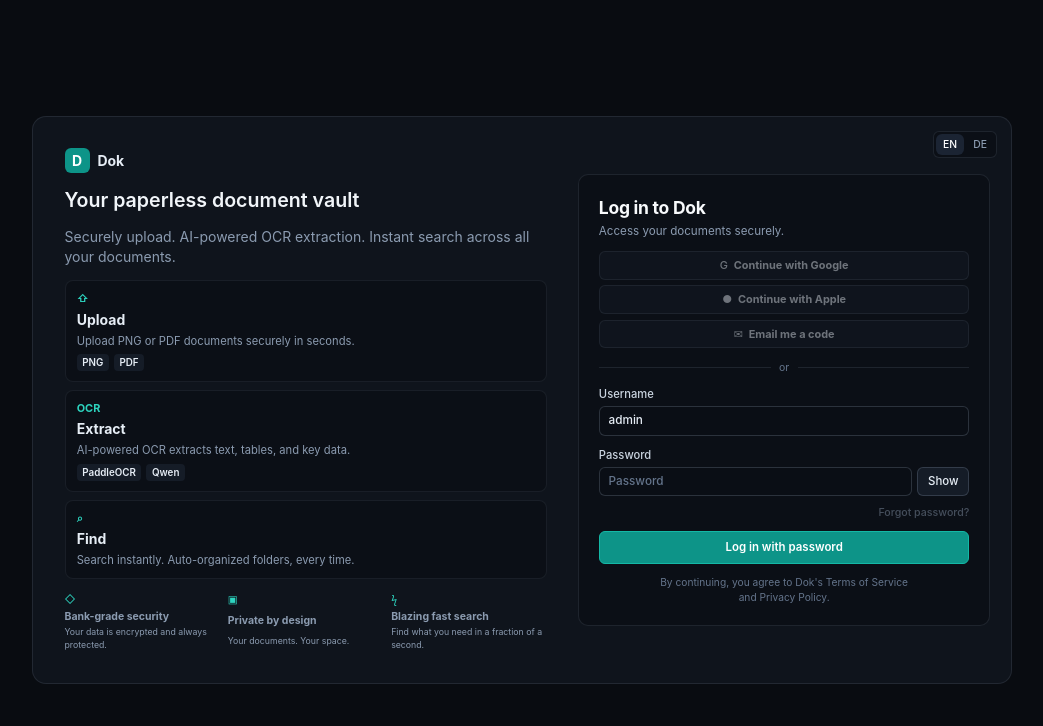
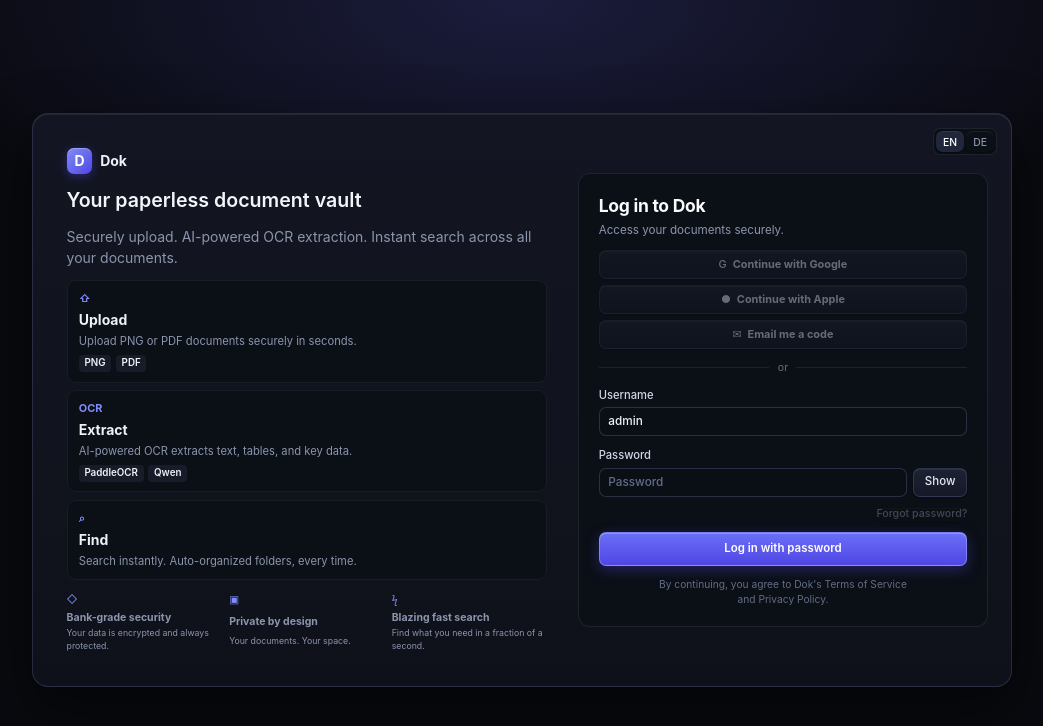
Before and after one commit to DrBearJew/OCR, a React (Vite) app in the folder app/frontend/: page / in a window 1280 px wide. Shown: the top 726 px of the page, without its empty margins (118-1161 px from the left). Built offline with nearby package versions, Linux system fonts and the light colour scheme; no server answers.

Commit message:
design(ui): obsidian-indigo palette, tactile surfaces/buttons, and snug table pills

```diff
--- a/app/frontend/src/styles.css
+++ b/app/frontend/src/styles.css
@@ -5,32 +5,32 @@
 
 :root {
   color-scheme: dark;
-  --bg: #090c11;
-  --surface: #0f141c;
-  --surface-2: #151c27;
-  --surface-3: #1b2433;
-  --border: rgba(148, 163, 184, 0.14);
-  --border-strong: rgba(148, 163, 184, 0.24);
-  --border-soft: rgba(148, 163, 184, 0.1);
-  --text: #e6edf5;
-  --text-soft: #cbd5e1;
-  --muted: #8b9bb0;
-  --dim: #64748b;
-  --accent: #0d9488;
-  --accent-hover: #0f766e;
-  --accent-bright: #2dd4bf;
-  --accent-soft: rgba(20, 184, 166, 0.12);
+  --bg: #090a0f;
+  --surface: #11131c;
+  --surface-2: #181c29;
+  --surface-3: #21273a;
+  --border: rgba(148, 163, 184, 0.13);
+  --border-strong: rgba(165, 180, 252, 0.2);
+  --border-soft: rgba(148, 163, 184, 0.09);
+  --text: #edf1f8;
+  --text-soft: #cfd7e6;
+  --muted: #8b95ad;
+  --dim: #636d85;
+  --accent: #5b5ef0;
+  --accent-hover: #4f46e5;
+  --accent-bright: #818cf8;
+  --accent-soft: rgba(99, 102, 241, 0.14);
   --green: #34d399;
   --green-soft: rgba(16, 185, 129, 0.14);
   --orange: #fbbf24;
   --orange-soft: rgba(245, 158, 11, 0.14);
-  --red: #f87171;
-  --red-soft: rgba(239, 68, 68, 0.13);
+  --red: #fb7185;
+  --red-soft: rgba(244, 63, 94, 0.14);
   --blue: #60a5fa;
-  --blue-soft: rgba(59, 130, 246, 0.14);
-  --radius-sm: 6px;
-  --radius: 8px;
-  --radius-lg: 10px;
+  --blue-soft: rgba(96, 165, 250, 0.14);
+  --radius-sm: 7px;
+  --radius: 9px;
+  --radius-lg: 12px;
   --font-sans: Inter, ui-sans-serif, system-ui, -apple-system, BlinkMacSystemFont, "Segoe UI", Roboto, sans-serif;
   --font-mono: ui-monospace, SFMono-Regular, Menlo, Monaco, Consolas, monospace;
 }
@@ -103,26 +103,28 @@ a.icon-button {
   align-items: center;
   justify-content: center;
   gap: 0.42rem;
-  min-height: 2.05rem;
-  padding: 0.34rem 0.7rem;
-  border: 1px solid var(--border-strong);
+  min-height: 2.1rem;
+  padding: 0.36rem 0.78rem;
+  border: 1px solid rgba(165, 180, 252, 0.16);
   border-radius: var(--radius-sm);
-  background: var(--surface-2);
-  color: var(--text);
+  background: linear-gradient(180deg, #1d2233 0%, #151926 100%);
+  color: #e4e9f5;
+  box-shadow: inset 0 1px 0 rgba(255, 255, 255, 0.07), 0 1px 2px rgba(0, 0, 0, 0.32);
   font-size: 0.82rem;
-  font-weight: 500;
+  font-weight: 550;
   line-height: 1.2;
   cursor: pointer;
   white-space: nowrap;
   text-decoration: none;
-  transition: background 110ms ease, border-color 110ms ease, color 110ms ease;
+  transition: background 120ms ease, border-color 120ms ease, color 120ms ease, box-shadow 120ms ease;
 }
 
 button:hover:not(:disabled),
 a.icon-button:hover {
-  background: var(--surface-3);
-  border-color: rgba(148, 163, 184, 0.38);
-  color: #fff;
+  background: linear-gradient(180deg, #252b40 0%, #1c2132 100%);
+  border-color: rgba(129, 140, 248, 0.45);
+  color: #ffffff;
+  box-shadow: inset 0 1px 0 rgba(255, 255, 255, 0.1), 0 2px 6px rgba(0, 0, 0, 0.35);
   text-decoration: none;
 }
 
@@ -136,34 +138,37 @@ a:focus-visible {
 }
 
 button:disabled {
-  opacity: 0.45;
+  opacity: 0.42;
   cursor: not-allowed;
 }
 
 button.primary {
-  background: var(--accent);
-  border-color: #14b8a6;
-  color: #fff;
+  background: linear-gradient(180deg, #6b6ff7 0%, #4f46e5 100%);
+  border-color: rgba(165, 180, 252, 0.48);
+  color: #ffffff;
   font-weight: 600;
+  box-shadow: inset 0 1px 0 rgba(255, 255, 255, 0.25), 0 1px 2px rgba(0, 0, 0, 0.4), 0 4px 12px rgba(79, 70, 229, 0.32);
 }
 
 button.primary:hover:not(:disabled) {
-  background: var(--accent-hover);
-  border-color: var(--accent-bright);
+  background: linear-gradient(180deg, #7c80fa 0%, #5b52f0 100%);
+  border-color: rgba(199, 210, 254, 0.65);
+  box-shadow: inset 0 1px 0 rgba(255, 255, 255, 0.3), 0 2px 4px rgba(0, 0, 0, 0.42), 0 6px 16px rgba(99, 102, 241, 0.42);
 }
 
 button.danger-button,
 .danger-button {
-  background: var(--red-soft);
-  border-color: rgba(239, 68, 68, 0.32);
-  color: #fca5a5;
+  background: linear-gradient(180deg, rgba(225, 29, 72, 0.22) 0%, rgba(159, 18, 57, 0.18) 100%);
+  border-color: rgba(251, 113, 133, 0.34);
+  color: #fda4af;
+  box-shadow: inset 0 1px 0 rgba(255, 255, 255, 0.06);
 }
 
 button.danger-button:hover:not(:disabled),
 .danger-button:hover:not(:disabled) {
-  background: rgba(239, 68, 68, 0.22);
-  border-color: rgba(239, 68, 68, 0.55);
-  color: #fee2e2;
+  background: linear-gradient(180deg, rgba(225, 29, 72, 0.34) 0%, rgba(159, 18, 57, 0.26) 100%);
+  border-color: rgba(251, 113, 133, 0.6);
+  color: #ffe4e6;
 }
 
 button.icon-button,
@@ -312,9 +317,9 @@ pre {
 }
 
 .pill {
-  background: rgba(148, 163, 184, 0.11);
-  border: 1px solid var(--border);
-  color: var(--text-soft);
+  background: rgba(99, 102, 241, 0.13);
+  border: 1px solid rgba(129, 140, 248, 0.26);
+  color: #c7d2fe;
 }
 
 .badge {
@@ -390,8 +395,8 @@ pre {
   height: 100vh;
   display: flex;
   flex-direction: column;
-  padding: 0.7rem 0.55rem;
-  background: #0b0f16;
+  padding: 0.75rem 0.6rem;
+  background: #0c0e15;
   border-right: 1px solid var(--border);
   overflow-y: auto;
   overflow-x: hidden;
@@ -401,27 +406,30 @@ pre {
   justify-content: flex-start;
   width: 100%;
   padding: 0.42rem 0.5rem;
-  margin-bottom: 0.75rem;
+  margin-bottom: 0.8rem;
   border: 0;
   background: transparent;
+  box-shadow: none;
   color: #f8fafc;
-  font-size: 0.94rem;
+  font-size: 0.95rem;
   font-weight: 700;
-  letter-spacing: -0.01em;
+  letter-spacing: -0.015em;
 }
 
 .brand-button:hover {
-  background: var(--surface-2);
+  background: rgba(255, 255, 255, 0.04);
+  box-shadow: none;
 }
 
 .brand-mark {
-  width: 1.7rem;
-  height: 1.7rem;
+  width: 1.75rem;
+  height: 1.75rem;
   display: inline-grid;
   place-items: center;
-  border-radius: 6px;
-  background: var(--accent);
+  border-radius: 7px;
+  background: linear-gradient(135deg, #818cf8 0%, #4f46e5 100%);
   color: #fff;
+  box-shadow: inset 0 1px 0 rgba(255, 255, 255, 0.28), 0 2px 10px rgba(79, 70, 229, 0.42);
   flex: 0 0 auto;
 }
 
@@ -450,11 +458,12 @@ pre {
 .sidebar nav button {
   justify-content: flex-start;
   width: 100%;
-  min-height: 2rem;
-  padding: 0.34rem 0.55rem;
-  border: 0;
+  min-height: 2.05rem;
+  padding: 0.34rem 0.6rem;
+  border: 1px solid transparent;
   border-radius: var(--radius-sm);
   background: transparent;
+  box-shadow: none;
   color: var(--muted);
   font-size: 0.84rem;
   font-weight: 500;
@@ -462,7 +471,7 @@ pre {
 
 .sidebar nav button svg {
   flex: 0 0 auto;
-  opacity: 0.85;
+  opacity: 0.8;
 }
 
 .sidebar nav button span {
@@ -471,19 +480,22 @@ pre {
 }
 
 .sidebar nav button:hover {
-  background: var(--surface-2);
+  background: rgba(255, 255, 255, 0.045);
+  border-color: transparent;
+  box-shadow: none;
   color: var(--text);
 }
 
 .sidebar nav button.active {
-  background: var(--surface-2);
-  color: #f8fafc;
+  background: linear-gradient(180deg, rgba(99, 102, 241, 0.2) 0%, rgba(79, 70, 229, 0.13) 100%);
+  border-color: rgba(129, 140, 248, 0.28);
+  color: #ffffff;
   font-weight: 600;
-  box-shadow: inset 2.5px 0 0 var(--accent-bright);
+  box-shadow: inset 0 1px 0 rgba(255, 255, 255, 0.09);
 }
 
 .sidebar nav button.active svg {
-  color: var(--accent-bright);
+  color: #a5b4fc;
   opacity: 1;
 }
 
@@ -492,12 +504,14 @@ pre {
   justify-content: flex-start;
   width: 100%;
   border-color: var(--border);
-  background: transparent;
+  background: rgba(255, 255, 255, 0.025);
+  box-shadow: none;
   color: var(--muted);
 }
 
 .sidebar .logout:hover {
-  background: var(--surface-2);
+  background: rgba(255, 255, 255, 0.06);
+  border-color: var(--border-strong);
   color: var(--text);
 }
 
@@ -520,7 +534,9 @@ pre {
   flex-direction: column;
   min-width: 0;
   overflow-x: clip;
-  background: var(--bg);
+  background:
+    radial-gradient(ellipse 75% 42% at 50% -12%, rgba(99, 102, 241, 0.14), transparent 72%),
+    var(--bg);
 }
 
 .top-status-bar {
@@ -532,9 +548,9 @@ pre {
   justify-content: space-between;
   align-items: center;
   gap: 0.6rem;
-  min-height: 3rem;
+  min-height: 3.1rem;
   padding: 0.42rem 1.25rem;
-  background: #0b0f16;
+  background: #0c0e15;
   border-bottom: 1px solid var(--border);
 }
 
@@ -704,10 +720,11 @@ pre {
 .timeline {
   min-width: 0;
   max-width: 100%;
-  padding: 0.95rem 1rem;
-  border: 1px solid var(--border);
+  padding: 1rem 1.05rem;
+  border: 1px solid rgba(165, 180, 252, 0.12);
   border-radius: var(--radius-lg);
-  background: var(--surface);
+  background: linear-gradient(180deg, #131622 0%, #10121b 100%);
+  box-shadow: inset 0 1px 0 rgba(255, 255, 255, 0.055), 0 4px 18px rgba(0, 0, 0, 0.24);
 }
 
 .section-heading-row,
@@ -872,19 +889,20 @@ pre {
   display: inline-flex;
   flex-wrap: wrap;
   gap: 0.25rem;
-  padding: 0.2rem;
+  padding: 0.22rem;
   border: 1px solid var(--border);
   border-radius: var(--radius);
-  background: var(--surface);
+  background: #0d1018;
   justify-self: start;
 }
 
 .admin-tabs button {
   min-height: 1.85rem;
-  padding: 0.25rem 0.75rem;
-  border: 0;
-  border-radius: 5px;
+  padding: 0.26rem 0.8rem;
+  border: 1px solid transparent;
+  border-radius: 6px;
   background: transparent;
+  box-shadow: none;
   color: var(--muted);
   font-size: 0.82rem;
   font-weight: 500;
@@ -892,13 +910,17 @@ pre {
 
 .admin-tabs button:hover {
   color: var(--text);
-  background: var(--surface-2);
+  background: rgba(255, 255, 255, 0.045);
+  border-color: transparent;
+  box-shadow: none;
 }
 
 .admin-tabs button.active {
-  background: var(--surface-3);
-  color: #fff;
+  background: linear-gradient(180deg, rgba(99, 102, 241, 0.24) 0%, rgba(79, 70, 229, 0.16) 100%);
+  border-color: rgba(129, 140, 248, 0.36);
+  color: #ffffff;
   font-weight: 600;
+  box-shadow: inset 0 1px 0 rgba(255, 255, 255, 0.12);
 }
 
 .admin-form-grid,
@@ -1094,15 +1116,9 @@ pre {
 }
 
 .bulk-bar.console-bulk button {
-  min-height: 1.8rem;
-  padding: 0.22rem 0.55rem;
+  min-height: 1.85rem;
+  padding: 0.24rem 0.62rem;
   font-size: 0.78rem;
-  background: transparent;
-  border-color: var(--border);
-}
-
-.bulk-bar.console-bulk button:hover:not(:disabled) {
-  background: var(--surface-2);
 }
 
 .bulk-scope-toggle {
@@ -1115,9 +1131,9 @@ pre {
 }
 
 .document-console-table {
-  border: 1px solid var(--border-soft);
+  border: 1px solid var(--border);
   border-radius: var(--radius);
-  background: #0b0f16;
+  background: #0c0e16;
   overflow-x: auto;
 }
 
@@ -1127,15 +1143,16 @@ pre {
   grid-template-columns: 24px minmax(0, 1.9fr) minmax(0, 0.78fr) minmax(0, 0.68fr) minmax(0, 0.56fr) minmax(0, 0.46fr);
   gap: 0.5rem;
   align-items: center;
-  padding: 0.5rem 0.65rem;
+  padding: 0.55rem 0.7rem;
 }
 
 .doc-table-head {
   font-size: 0.71rem;
   font-weight: 600;
   text-transform: uppercase;
-  letter-spacing: 0.04em;
+  letter-spacing: 0.05em;
   color: var(--dim);
+  background: rgba(255, 255, 255, 0.02);
   border-bottom: 1px solid var(--border-soft);
 }
 
@@ -1151,12 +1168,12 @@ pre {
 }
 
 .doc-table-row:hover {
-  background: rgba(148, 163, 184, 0.05);
+  background: rgba(129, 140, 248, 0.06);
 }
 
 .doc-table-row.selected {
-  background: rgba(20, 184, 166, 0.08);
-  box-shadow: inset 2.5px 0 0 var(--accent-bright);
+  background: rgba(99, 102, 241, 0.11);
+  box-shadow: inset 3px 0 0 var(--accent-bright);
 }
 
 .doc-table-head > span,
@@ -1167,10 +1184,18 @@ pre {
   white-space: nowrap;
 }
 
+.doc-table-row > .pill,
+.doc-table-row > .badge {
+  justify-self: start;
+  width: fit-content;
+}
+
 .doc-table-head > span:last-child,
 .doc-table-row > span:last-child {
   text-align: right;
   font-variant-numeric: tabular-nums;
+  font-weight: 600;
+  color: #f8fafc;
 }
 
 .doc-title-cell {
@@ -2409,7 +2434,9 @@ pre {
   display: grid;
   place-items: center;
   padding: 1.5rem;
-  background: var(--bg);
+  background:
+    radial-gradient(ellipse 70% 50% at 50% 0%, rgba(99, 102, 241, 0.2), transparent 70%),
+    var(--bg);
 }
 
 .sliced-login-stage {
@@ -2419,10 +2446,11 @@ pre {
   grid-template-columns: minmax(0, 1.1fr) minmax(320px, 0.9fr);
   gap: 1.5rem;
   align-items: center;
-  padding: 1.5rem;
-  border: 1px solid var(--border);
-  border-radius: 14px;
-  background: var(--surface);
+  padding: 1.65rem;
+  border: 1px solid rgba(165, 180, 252, 0.16);
+  border-radius: 16px;
+  background: linear-gradient(180deg, #131622 0%, #0f111a 100%);
+  box-shadow: inset 0 1px 0 rgba(255, 255, 255, 0.07), 0 24px 60px rgba(0, 0, 0, 0.5);
 }
 
 .sliced-login-hero-panel,
@@ -2472,12 +2500,13 @@ pre {
 }
 
 .sliced-login-live-brand span {
-  width: 1.8rem;
-  height: 1.8rem;
+  width: 1.85rem;
+  height: 1.85rem;
   display: grid;
   place-items: center;
-  border-radius: 6px;
-  background: var(--accent);
+  border-radius: 7px;
+  background: linear-gradient(135deg, #818cf8 0%, #4f46e5 100%);
+  box-shadow: inset 0 1px 0 rgba(255, 255, 255, 0.28), 0 2px 10px rgba(79, 70, 229, 0.42);
   color: #fff;
 }
 
@@ -2615,15 +2644,17 @@ pre {
 
 .sliced-login-submit {
   width: 100%;
-  min-height: 2.35rem;
-  background: var(--accent);
-  border-color: #14b8a6;
+  min-height: 2.4rem;
+  background: linear-gradient(180deg, #6b6ff7 0%, #4f46e5 100%);
+  border-color: rgba(165, 180, 252, 0.48);
   color: #fff;
   font-weight: 600;
+  box-shadow: inset 0 1px 0 rgba(255, 255, 255, 0.25), 0 4px 14px rgba(79, 70, 229, 0.36);
 }
 
 .sliced-login-submit:hover {
-  background: var(--accent-hover);
+  background: linear-gradient(180deg, #7c80fa 0%, #5b52f0 100%);
+  border-color: rgba(199, 210, 254, 0.65);
 }
 
 .sliced-login-error {
```
